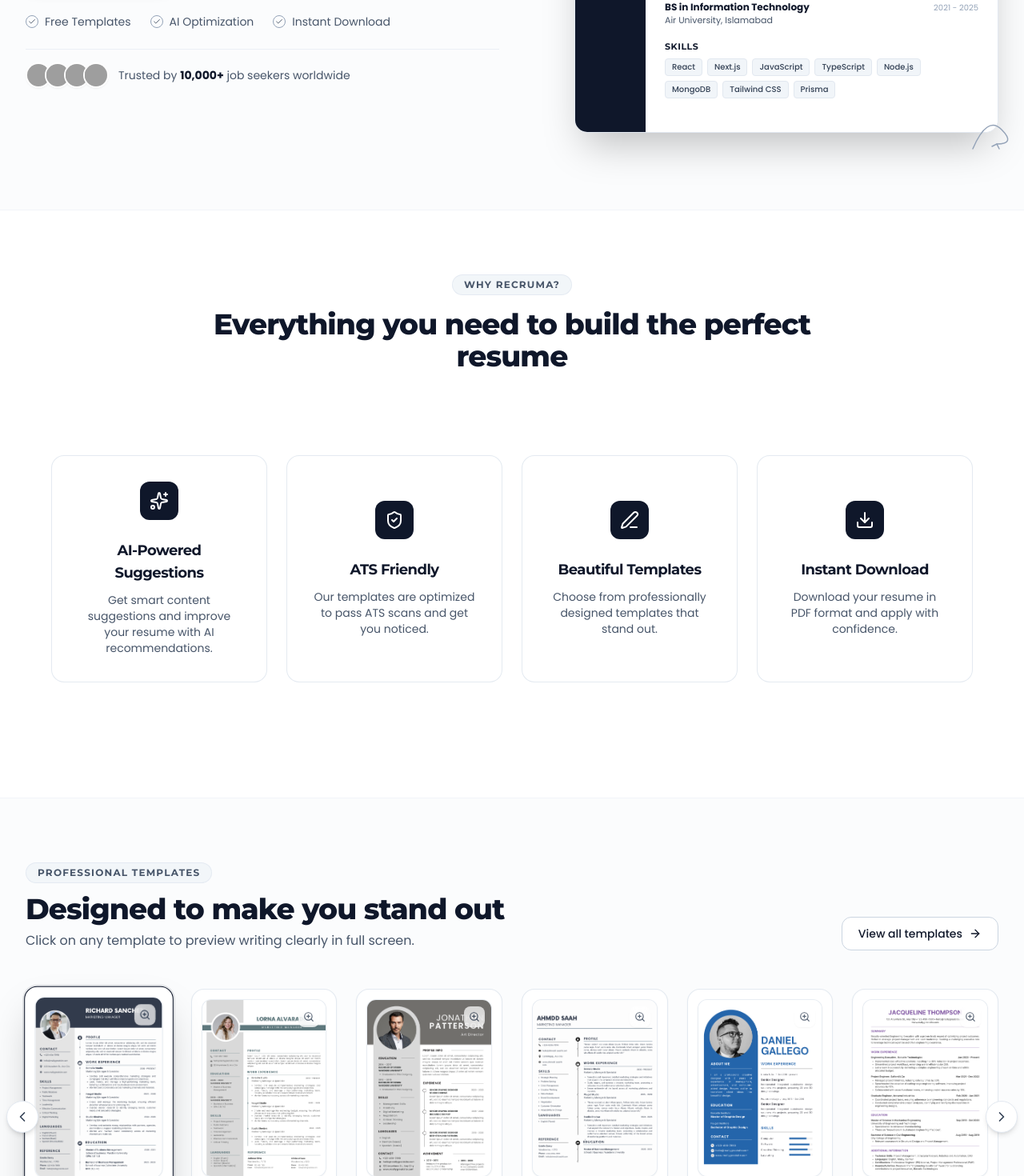
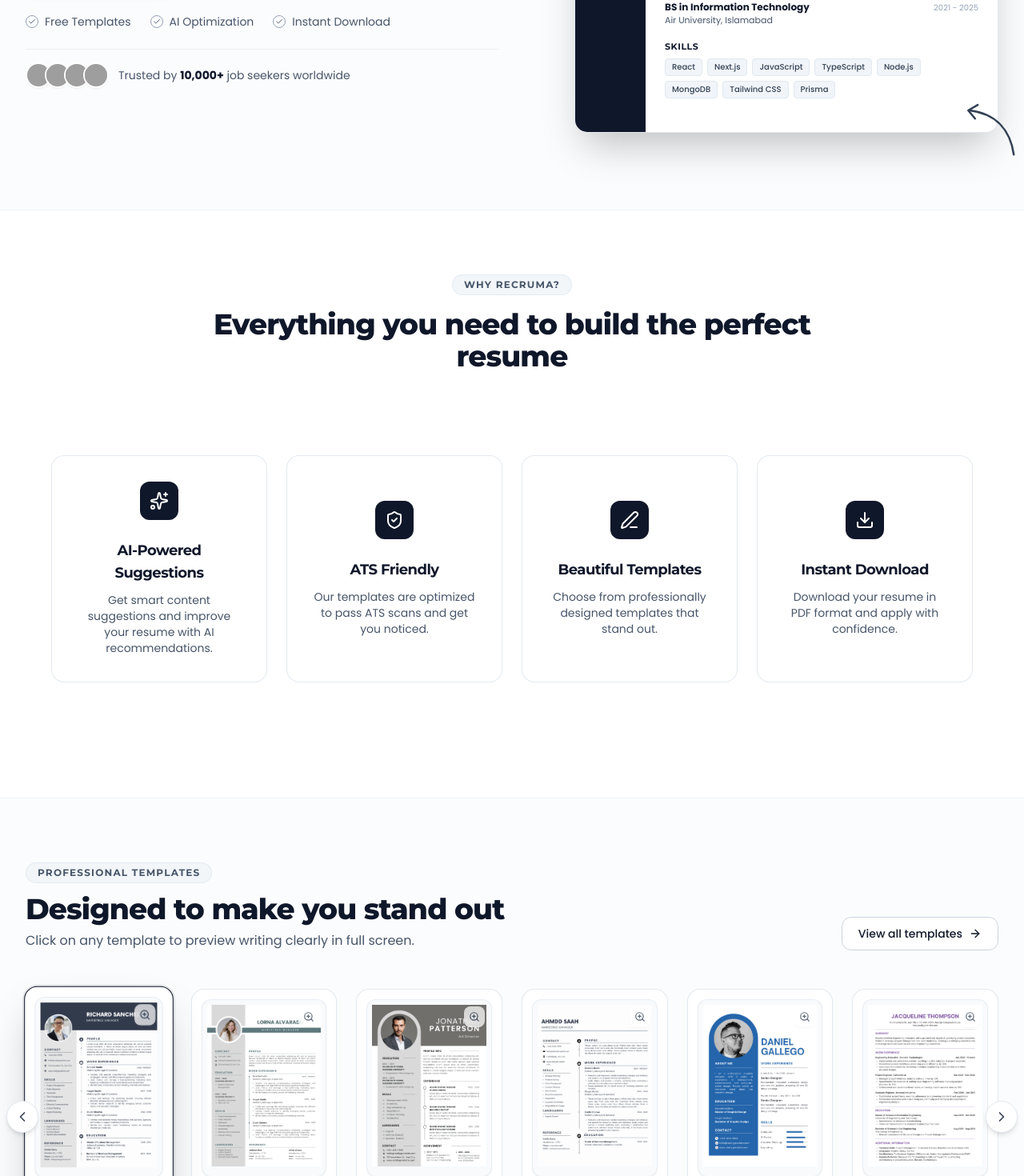
Before and after one commit to KhawajaIdrees/Recruma, a Next.js app: page / in a window 1280 px wide. Shown: the part 560-2030 px from the top of the page at 80% size. Built offline with nearby package versions, Linux system fonts and the light colour scheme; grey boxes are pictures that could not be loaded.

Commit message:
template images render issue solved on home page

```diff
--- a/src/app/page.tsx
+++ b/src/app/page.tsx
@@ -153,13 +153,16 @@ export default function Home() {
                         setActiveTemplateIndex(idx);
                         setSelectedTemplate(tpl);
                       }}
-                      className="relative aspect-[1/1.414] bg-slate-50 rounded-xl overflow-hidden border border-slate-200/70 shadow-sm flex items-center justify-center group/zoom cursor-pointer"
+                      className="relative aspect-[1/1.414] bg-slate-50 rounded-xl overflow-hidden border border-slate-200/70 p-1.5 shadow-sm flex items-center justify-center group/zoom cursor-pointer"
                     >
                       <img
                         src={tpl.image}
                         alt={tpl.name}
-                        className="w-full h-full object-cover object-top origin-top group-hover/card:scale-125 transition-transform duration-500 ease-out"
+                        className="w-full h-full object-contain object-top group-hover/card:scale-105 transition-transform duration-500 ease-out"
                         loading="eager"
+                        onError={(e) => {
+                          (e.target as HTMLImageElement).src = '/template1.png';
+                        }}
                       />
 
                       {/* Desktop Hover Overlay with Preview Button Only */}
--- a/src/components/HeroSection.tsx
+++ b/src/components/HeroSection.tsx
@@ -240,11 +240,13 @@ export default function HeroSection() {
               </div>
             </div>
 
-            {/* Hand-drawn curly arrow stroke at bottom right */}
-            <div className="absolute -bottom-8 -right-4 pointer-events-none text-slate-400 hidden sm:block">
-              <svg width="60" height="60" viewBox="0 0 100 100" fill="none" stroke="currentColor" strokeWidth="2.5" strokeLinecap="round">
-                <path d="M 20 80 Q 50 10, 80 40 T 70 70" />
-                <path d="M 60 75 L 70 70 L 75 80" />
+            {/* Proper arrow pointing from bottom right corner to upward right top corner */}
+            <div className="absolute -bottom-10 -right-8 pointer-events-none text-slate-700 hidden sm:block">
+              <svg width="85" height="85" viewBox="0 0 100 100" fill="none" stroke="currentColor" strokeWidth="3" strokeLinecap="round" strokeLinejoin="round">
+                {/* Curve from bottom right (85,85) pointing up to top right (20,20) */}
+                <path d="M 85 85 C 80 50, 60 25, 20 20" />
+                {/* Arrowhead pointing up-left */}
+                <path d="M 32 12 L 18 20 L 28 32" />
               </svg>
             </div>
 
```
